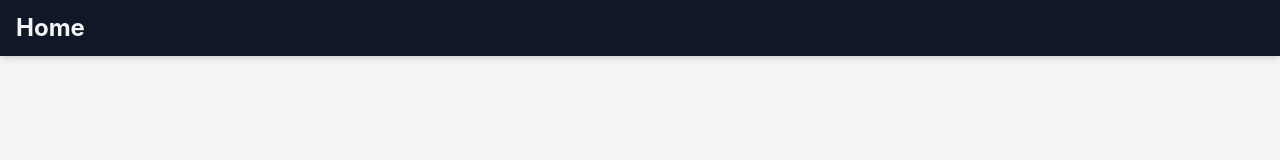
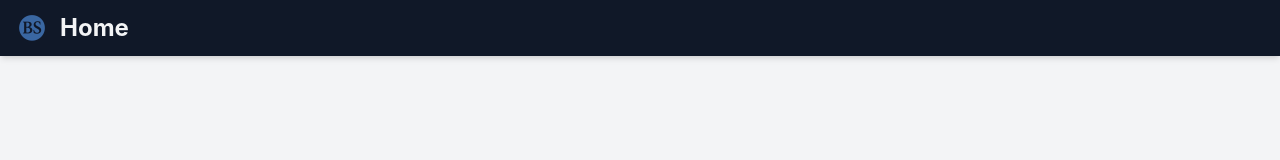
Before and after one commit to RehanulBary/Buy-Sell, a React (Vite) app in the folder frontend/: page /sell_submitted in a window 1280 px wide. Shown: the top 160 px of the page. Built offline with nearby package versions, Linux system fonts and the light colour scheme.

Commit message:
fixed all

```diff
--- a/frontend/src/Submitted.jsx
+++ b/frontend/src/Submitted.jsx
@@ -10,10 +10,16 @@ export default function Submitted() {
     <div className="min-h-screen bg-gray-100 flex flex-col">
       {/* Navbar */}
       <nav className="bg-gray-900 text-gray-100 shadow-md px-4 py-3 fixed w-full top-0 left-0 z-20">
-        <div className="max-w-7xl mx-auto flex justify-between items-center">
-          <div onClick={()=> navigate("/")} className="text-2xl font-bold cursor-pointer hover:text-gray-300 transition-colors">
-            Home
+        <div className="max-w-7xl mx-auto items-center">
+          <div className="max-w-7xl mx-auto flex justify-between items-center">
+            <div className="flex items-center cursor-pointer" onClick={() => navigate("/")}>
+              <img src="/logo.png" className="w-8 h-8 mr-3" alt="Logo" />
+              <span className="text-2xl font-bold hover:text-gray-300 transition-colors">
+                Home
+              </span>
+            </div>
           </div>
+
         </div>
       </nav>
 
```
Also changed, not shown: 3 other files (tests, documents, lock files or other folders).
